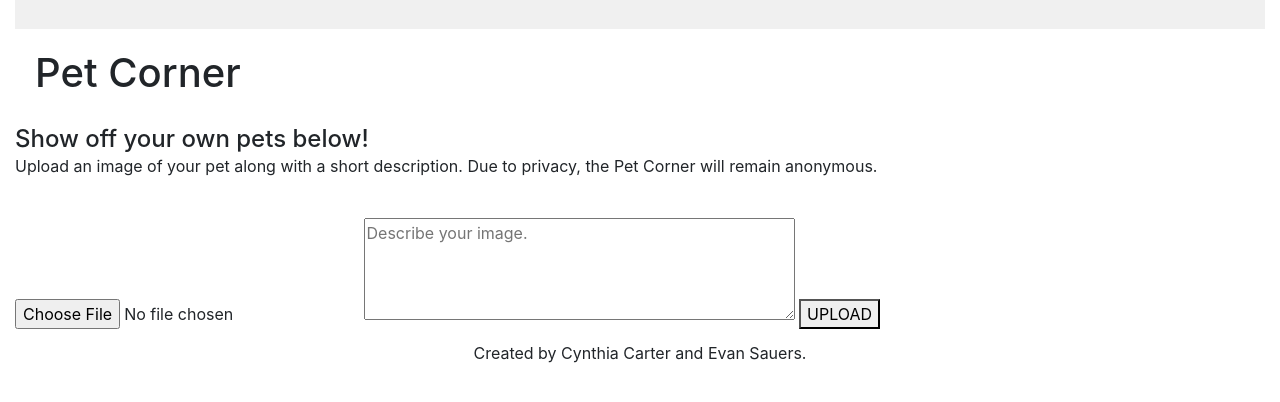
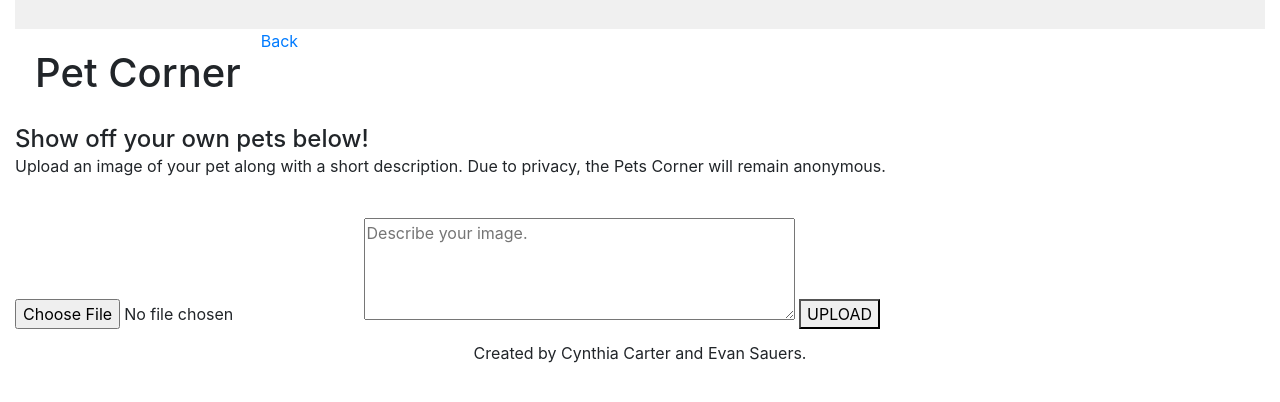
Before and after one commit to evan-sauers/internet-forum, a PHP site: page /corner.php in a window 1280 px wide. Shown: the part 67-469 px from the top of the page. Run offline with PHP 8.4, Linux system fonts and the light colour scheme; the visitor is signed in with stand-in values (Sample User, id 1); data that the repository does not hold is empty; some web fonts are replaced.

Commit message:
Fixed Upload Page Error
- Fixed issue between the connection of pages

```diff
--- a/corner.php
+++ b/corner.php
@@ -37,9 +37,10 @@
                     </div>
                 </div>
             </div>
-            <h1>Pet Corner</h1><br><br><br><br>
+            <h1>Pet Corner</h1>
+            <a href="dashboard.php">Back</a><br><br><br><br>
             <h4>Show off your own pets below!</h4><br>
-            <p>Upload an image of your pet along with a short description. Due to privacy, the Pet Corner will remain anonymous.</p><br>
+            <p>Upload an image of your pet along with a short description. Due to privacy, the Pets Corner will remain anonymous.</p><br>
             <script>
                 <?php
                     while ($row = mysqli_fetch_array($result)) {
--- a/dashboard.php
+++ b/dashboard.php
@@ -121,7 +121,7 @@
 
             <div class="row">
                 <div class="col-lg-12">
-                    <form action="test.php" method="post" id="login">
+                    <form action="corner.php" method="post" id="login">
                         <button id="corner" class="btn btn-primary">Pets Corner</button>
                     </form>
                 </div>
--- a/post.php
+++ b/post.php
@@ -26,7 +26,6 @@
         header("location: post.php?id=$id");
     }
 
-    $postList = $_SESSION['topicNum'];
 ?>
 
 <!DOCTYPE html>
```
